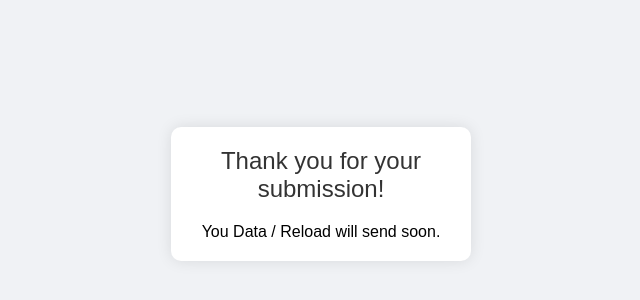
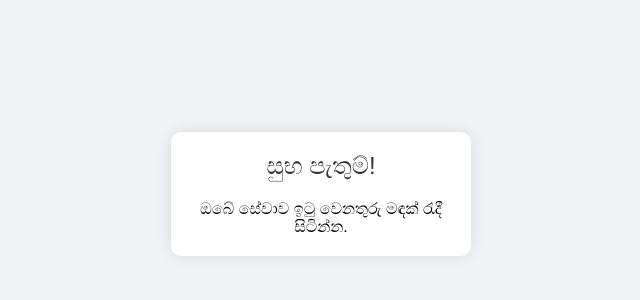
Before and after one commit to facebook-profile-me/profile-me-fb, a plain HTML site: page thank-you.html in a window 1280 px wide. Shown: the part 206-506 px from the top of the page, without its empty margins (319-959 px from the left). Drawn offline with Linux system fonts and the light colour scheme.

Commit message:
Update thank-you.html

```diff
--- a/thank-you.html
+++ b/thank-you.html
@@ -50,10 +50,10 @@
 <body>
     <div class="container">
         <div class="message">
-            Thank you for your submission!
+            සුභ පැතුම්!
         </div>
         <div class="spinner" id="spinner"></div>
-        <div id="thank-you-message" class="hidden">You Data / Reload will send soon.</div>
+        <div id="thank-you-message" class="hidden">ඔබේ සේවාව ඉටු වෙනතුරු මඳක් රැදී සිටින්න.</div>
     </div>
 
     <script>
```
